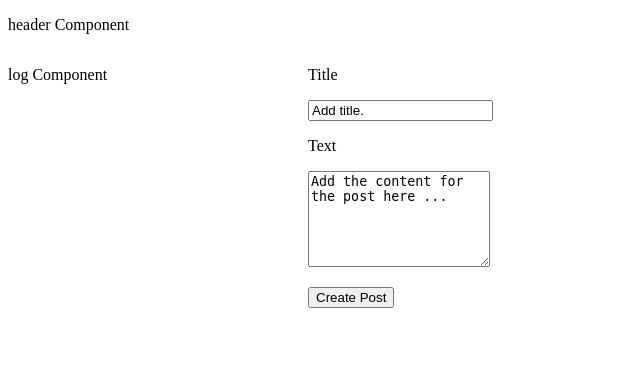
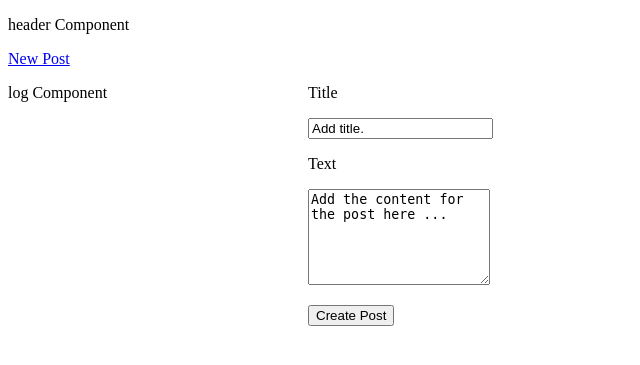
Before and after one commit to kpeter49/ITSC3155_Group21, a Flask app: page / in a window 1280 px wide. Shown: the top 365 px of the page, without its empty margins (0-640 px from the left). Run offline with Flask 2, Linux system fonts and the light colour scheme.

Commit message:
Added navigation and database functionality for new post

```diff
--- a/app.py
+++ b/app.py
@@ -4,8 +4,19 @@ from flask import Flask   # Flask is the web app that we will customize
 from flask import render_template
 from flask import request
 from flask import redirect, url_for
+from database import db
+from models import Post as Post
+from datetime import date
 
 app = Flask(__name__)     # create an app
+
+app.config['SQLALCHEMY_DATABASE_URI'] = 'sqlite:///class_forum_app.db'
+app.config['SQLALCHEMY_TRACK_MODIFICATIONS']= False
+db.init_app(app)
+
+# Setup models
+with app.app_context():
+    db.create_all()   # run under the app context
 
 @app.route('/')
 def index():
@@ -16,7 +27,15 @@ def new_post():
     if request.method == 'POST':
         title = request.form['title']
         text = request.form['text']
-        # TODO Update database
+
+        today = date.today()
+
+        today = today.strftime("%m-%d-%Y")
+
+        new_post_object = Post(title, text, today)
+
+        db.session.add(new_post_object)
+        db.session.commit()
 
         return redirect(url_for('index'))
     else:
--- a/templates/index.html
+++ b/templates/index.html
@@ -21,6 +21,9 @@
         <div>
             {{ header.headerComponent() }}
         </div>
+        <div>
+            <a href="{{ url_for('new_post') }}">New Post</a>
+        </div>
         <div class="columnContainer">
             <div class="posts">
                 {{ log.logComponent() }}
--- a/templates/post.html
+++ b/templates/post.html
@@ -1,11 +1,11 @@
 {% macro postComponent() -%}
    <div>
-        <form method="POST">
+        <form action="newpost" method="POST">
             <p><label>Title</label></p>
-            <p><input type="text" value="Add title."/></p>
+            <p><input name="title" type="text" value="Add title."/></p>
             <p><label>Text</label></p>
             <p>
-                <textarea name="noteText"  rows="6" cols="0" >Add the content for the post here ...</textarea>
+                <textarea name="text"  rows="6" cols="0" >Add the content for the post here ...</textarea>
             </p>
             <input type="submit" value="Create Post"/>
         </form>
```
Also changed, not shown: class_forum_app.db (added), 1 other file.
